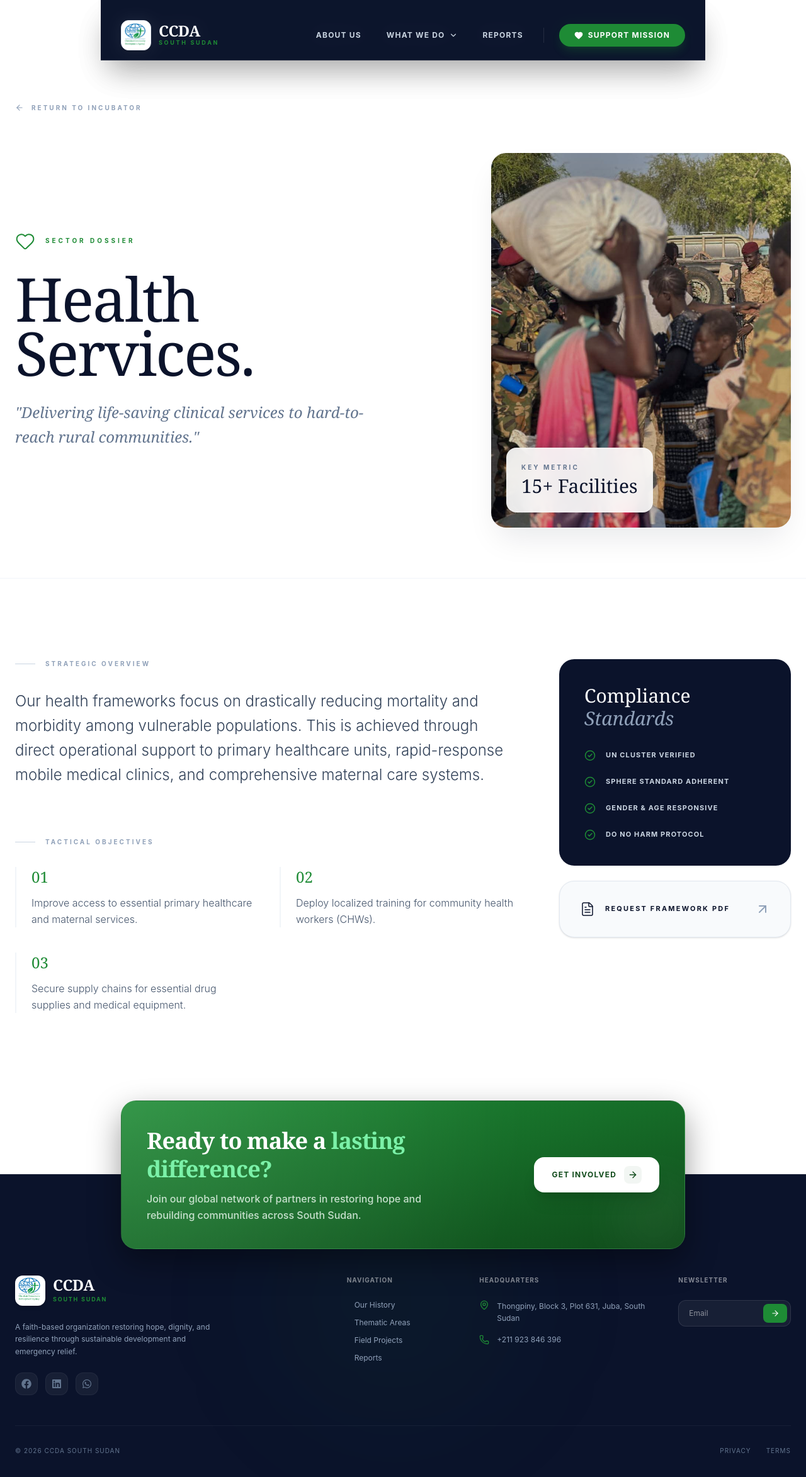
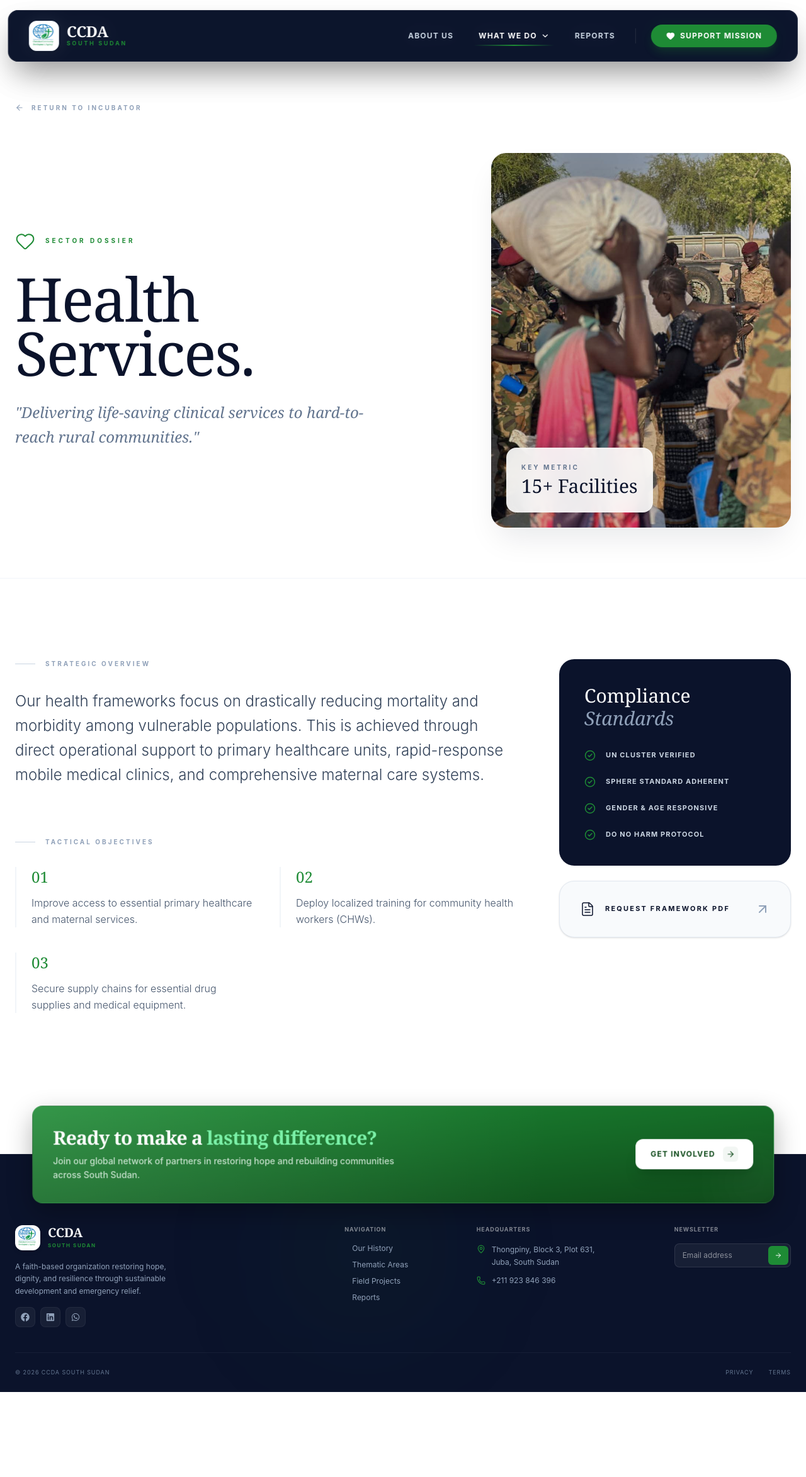
Before and after one commit to Hon-Tap/ccda-website, a Next.js app: page /programs/health in a window 1280 px wide. Shown: the top 2346 px of the page at 63% size. After the commit the page ends 2211 px from the top, so only its background shows below. Built offline with nearby package versions, Linux system fonts and the light colour scheme.

Commit message:
Improving navbar and footer

```diff
--- a/src/components/Footer.tsx
+++ b/src/components/Footer.tsx
@@ -7,73 +7,70 @@ import { FaFacebook, FaLinkedin, FaWhatsapp } from "react-icons/fa";
 
 export default function Footer() {
   return (
-    <footer className="relative bg-[#0b132b] pt-24 pb-10 text-white mt-32 border-t border-white/5">
+    <footer className="relative bg-[#0b132b] pt-16 pb-6 text-white mt-24 border-t border-white/5">
 
       {/* Ambient background effects */}
       <div className="absolute inset-0 overflow-hidden pointer-events-none">
-        <div className="absolute top-0 left-1/3 w-[400px] h-[400px] bg-[#1e8b35]/5 rounded-full blur-[100px]" />
+        <div className="absolute top-0 left-1/3 w-[300px] h-[300px] bg-[#1e8b35]/5 rounded-full blur-[100px]" />
       </div>
 
-      {/* COMPACT IMPACT CTA - Refined dimensions & typography */}
-      <div className="absolute top-0 left-1/2 -translate-x-1/2 -translate-y-1/2 w-[90%] max-w-4xl z-30">
-        <div className="relative overflow-hidden rounded-3xl bg-gradient-to-br from-[#1e8b35] via-[#166c28] to-[#0f4a1a] p-8 md:p-10 shadow-[0_20px_50px_rgba(0,0,0,0.4)] border border-white/10 backdrop-blur-xl">
-
-          {/* Spotlight highlight effect */}
+      {/* COMPACT IMPACT CTA - Tighter padding and margins */}
+      <div className="absolute top-0 left-1/2 -translate-x-1/2 -translate-y-1/2 w-[92%] max-w-[1200px] z-30">
+        <div className="relative overflow-hidden rounded-2xl bg-gradient-to-br from-[#1e8b35] via-[#166c28] to-[#0f4a1a] p-6 md:p-8 shadow-[0_15px_40px_rgba(0,0,0,0.3)] border border-white/10 backdrop-blur-xl">
           <div className="absolute inset-0 bg-[radial-gradient(circle_at_top_left,rgba(255,255,255,0.1),transparent_70%)] pointer-events-none" />
 
-          <div className="relative z-10 flex flex-col md:flex-row items-center justify-between gap-6 md:gap-12">
-            <div className="text-center md:text-left max-w-lg">
-              <h2 className="text-2xl md:text-3xl lg:text-4xl font-serif font-bold text-white mb-3 tracking-tight leading-tight">
+          <div className="relative z-10 flex flex-col md:flex-row items-center justify-between gap-4 md:gap-8">
+            <div className="text-center md:text-left max-w-xl">
+              <h2 className="text-xl md:text-2xl lg:text-3xl font-serif font-bold text-white mb-2 tracking-tight">
                 Ready to make a <span className="text-green-300">lasting difference?</span>
               </h2>
-              <p className="text-green-50/80 text-sm md:text-base font-medium leading-relaxed">
+              <p className="text-green-50/80 text-xs md:text-sm font-medium leading-relaxed">
                 Join our global network of partners in restoring hope and rebuilding communities across South Sudan.
               </p>
             </div>
 
             <Link
               href="/contact"
-              className="group bg-white text-[#0f4a1a] px-7 py-3.5 rounded-2xl font-bold uppercase tracking-widest text-xs hover:bg-green-50 transition-all duration-300 shadow-xl flex items-center gap-3 whitespace-nowrap active:scale-95"
+              className="group shrink-0 bg-white text-[#0f4a1a] px-6 py-3 rounded-xl font-bold uppercase tracking-widest text-xs hover:bg-green-50 transition-all duration-300 shadow-xl flex items-center gap-3 active:scale-95"
             >
               Get Involved
-              <div className="w-7 h-7 rounded-lg bg-[#0f4a1a]/5 flex items-center justify-center group-hover:bg-[#1e8b35] group-hover:text-white transition-all duration-300">
-                <ArrowRight size={16} className="transform group-hover:translate-x-0.5 transition-transform" />
+              <div className="w-6 h-6 rounded-md bg-[#0f4a1a]/5 flex items-center justify-center group-hover:bg-[#1e8b35] group-hover:text-white transition-all duration-300">
+                <ArrowRight size={14} className="transform group-hover:translate-x-0.5 transition-transform" />
               </div>
             </Link>
           </div>
-
-          {/* Minimalist decorative elements */}
-          <div className="absolute -right-4 -bottom-4 w-32 h-32 bg-white/5 rounded-full blur-2xl" />
+          <div className="absolute -right-4 -bottom-4 w-24 h-24 bg-white/5 rounded-full blur-2xl" />
         </div>
       </div>
 
-      <div className="relative max-w-7xl mx-auto px-6 mt-16 z-10">
-        <div className="grid grid-cols-1 md:grid-cols-2 lg:grid-cols-12 gap-10 lg:gap-8 pb-12 border-b border-white/5">
+      <div className="relative max-w-7xl mx-auto px-6 mt-12 z-10">
+        {/* Adjusted Grid - Reduced gap from gap-10 to gap-6 */}
+        <div className="grid grid-cols-1 md:grid-cols-2 lg:grid-cols-12 gap-8 lg:gap-6 pb-10 border-b border-white/5">
 
           {/* Brand Section */}
-          <div className="lg:col-span-4 space-y-6">
+          <div className="lg:col-span-4 space-y-4">
             <div className="flex items-center gap-3">
-              <div className="bg-white p-1 rounded-xl shadow-md flex items-center justify-center w-12 h-12">
+              <div className="bg-white p-1 rounded-xl shadow-md flex items-center justify-center w-10 h-10">
                   <Image
                     src="/CCDA-logo.jpeg"
-                    alt="CCDA Organization Logo"
-                    width={48}
-                    height={48}
+                    alt="CCDA Logo"
+                    width={40}
+                    height={40}
                     priority
                     className="object-contain"
                   />
                 </div>
               <div className="flex flex-col">
-                <span className="text-2xl font-serif font-bold tracking-tight text-white leading-none">CCDA</span>
-                <span className="text-[9px] font-bold uppercase tracking-[0.2em] text-[#1e8b35] mt-1">South Sudan</span>
+                <span className="text-xl font-serif font-bold tracking-tight text-white leading-none">CCDA</span>
+                <span className="text-[8px] font-bold uppercase tracking-[0.2em] text-[#1e8b35] mt-1">South Sudan</span>
               </div>
             </div>
 
-            <p className="text-slate-400 text-xs leading-relaxed max-w-xs">
+            <p className="text-slate-400 text-xs leading-relaxed max-w-[280px]">
               A faith-based organization restoring hope, dignity, and resilience through sustainable development and emergency relief.
             </p>
 
-            <div className="flex gap-3">
+            <div className="flex gap-2">
               {[
                 { icon: FaFacebook, color: "#1877F2", label: "Facebook" },
                 { icon: FaLinkedin, color: "#0A66C2", label: "LinkedIn" },
@@ -82,10 +79,10 @@ export default function Footer() {
                 <Link
                   key={social.label}
                   href="#"
-                  className="group relative w-9 h-9 rounded-xl bg-white/5 border border-white/5 flex items-center justify-center transition-all duration-300 hover:-translate-y-1"
+                  className="group relative w-8 h-8 rounded-lg bg-white/5 border border-white/5 flex items-center justify-center transition-all duration-300 hover:-translate-y-1"
                 >
-                  <div className="absolute inset-0 rounded-xl opacity-0 group-hover:opacity-100 transition-opacity duration-300" style={{ backgroundColor: social.color }} />
-                  <social.icon size={16} className="relative z-10 text-slate-500 group-hover:text-white transition-colors" />
+                  <div className="absolute inset-0 rounded-lg opacity-0 group-hover:opacity-100 transition-opacity duration-300" style={{ backgroundColor: social.color }} />
+                  <social.icon size={14} className="relative z-10 text-slate-400 group-hover:text-white transition-colors" />
                 </Link>
               ))}
             </div>
@@ -93,8 +90,8 @@ export default function Footer() {
 
           {/* Navigation links */}
           <div className="lg:col-span-2 lg:col-start-6">
-            <h4 className="font-bold uppercase tracking-widest text-[10px] text-white/50 mb-6">Navigation</h4>
-            <ul className="space-y-3">
+            <h4 className="font-bold uppercase tracking-widest text-[9px] text-white/50 mb-4">Navigation</h4>
+            <ul className="space-y-2.5">
               {["Our History", "Thematic Areas", "Field Projects", "Reports"].map((item) => (
                 <li key={item}>
                   <Link href="#" className="text-slate-400 hover:text-[#1e8b35] text-xs transition-colors flex items-center gap-2 group">
@@ -108,14 +105,14 @@ export default function Footer() {
 
           {/* Location / Headquarters */}
           <div className="lg:col-span-3">
-            <h4 className="font-bold uppercase tracking-widest text-[10px] text-white/50 mb-6">Headquarters</h4>
-            <div className="space-y-4">
-              <div className="flex gap-3 items-start text-xs text-slate-400 group">
-                <MapPin size={16} className="text-[#1e8b35] shrink-0" />
-                <span className="leading-relaxed">Thongpiny, Block 3, Plot 631, Juba, South Sudan</span>
+            <h4 className="font-bold uppercase tracking-widest text-[9px] text-white/50 mb-4">Headquarters</h4>
+            <div className="space-y-3">
+              <div className="flex gap-2.5 items-start text-xs text-slate-400">
+                <MapPin size={14} className="text-[#1e8b35] shrink-0 mt-0.5" />
+                <span className="leading-relaxed">Thongpiny, Block 3, Plot 631,<br/>Juba, South Sudan</span>
               </div>
-              <div className="flex gap-3 items-center text-xs text-slate-400">
-                <Phone size={16} className="text-[#1e8b35] shrink-0" />
+              <div className="flex gap-2.5 items-center text-xs text-slate-400">
+                <Phone size={14} className="text-[#1e8b35] shrink-0" />
                 <span>+211 923 846 396</span>
               </div>
             </div>
@@ -123,21 +120,22 @@ export default function Footer() {
 
           {/* Newsletter / Compact */}
           <div className="lg:col-span-2">
-            <h4 className="font-bold uppercase tracking-widest text-[10px] text-white/50 mb-6">Newsletter</h4>
+            <h4 className="font-bold uppercase tracking-widest text-[9px] text-white/50 mb-4">Newsletter</h4>
             <form className="relative group" onSubmit={(e) => e.preventDefault()}>
               <input
                 type="email"
-                placeholder="Email"
-                className="w-full bg-white/5 border border-white/10 rounded-xl px-4 py-3 text-xs text-white focus:outline-none focus:border-[#1e8b35] transition-all"
+                placeholder="Email address"
+                className="w-full bg-white/5 border border-white/10 rounded-lg px-3 py-2.5 text-xs text-white focus:outline-none focus:border-[#1e8b35] transition-all"
               />
-              <button className="absolute right-1.5 top-1.5 bottom-1.5 bg-[#1e8b35] text-white px-3 rounded-lg hover:bg-[#166c28] transition-all">
-                <ArrowRight size={14} />
+              <button className="absolute right-1 top-1 bottom-1 bg-[#1e8b35] text-white px-2.5 rounded-md hover:bg-[#166c28] transition-all">
+                <ArrowRight size={12} />
               </button>
             </form>
           </div>
         </div>
 
-        <div className="pt-8 flex flex-col md:flex-row justify-between items-center gap-4 text-[10px] text-slate-500 uppercase tracking-widest">
+        {/* Bottom Bar */}
+        <div className="pt-6 flex flex-col md:flex-row justify-between items-center gap-4 text-[9px] text-slate-500 uppercase tracking-widest">
           <p>© {new Date().getFullYear()} CCDA South Sudan</p>
           <div className="flex gap-6">
             <Link href="#" className="hover:text-white transition-colors">Privacy</Link>
--- a/src/components/Navbar.tsx
+++ b/src/components/Navbar.tsx
@@ -11,6 +11,14 @@ export default function Navbar() {
   const pathname = usePathname();
   const [isMobileMenuOpen, setIsMobileMenuOpen] = useState(false);
   const [activeDropdown, setActiveDropdown] = useState<string | null>(null);
+  const [scrolled, setScrolled] = useState(false);
+
+  // Handle scroll effect for the floating pill
+  useEffect(() => {
+    const handleScroll = () => setScrolled(window.scrollY > 20);
+    window.addEventListener("scroll", handleScroll);
+    return () => window.removeEventListener("scroll", handleScroll);
+  }, []);
 
   // Lock body scroll when mobile menu is open
   useEffect(() => {
@@ -36,20 +44,21 @@ export default function Navbar() {
         { title: "Protection", desc: "Fostering community resilience", href: "/programs/peace", icon: Shield },
       ]
     },
-    // { label: "Projects", href: "/projects" },
     { label: "Reports", href: "/reports" },
   ];
 
-  // Cinematic easing for the mobile menu
   const sleekEase = [0.22, 1, 0.36, 1];
 
   return (
     <>
-      {/* HEADER CONTAINER */}
-      <header className="fixed top-0 left-1/2 -translate-x-1/2 w-[95%] sm:w-[85%] md:w-full lg:w-full xl:w-[75%] z-[100] mt-4 md:mt-0 md:pt-4 rounded-2xl md:rounded-none transition-all duration-300">
-        <div className="absolute inset-0 bg-[#0b132b]/90 backdrop-blur-md rounded-2xl md:rounded-none shadow-2xl shadow-black/20 border border-white/10 md:border-t-0 md:border-x-0 transition-all" />
-
-        <div className="relative max-w-7xl mx-auto px-5 md:px-8 h-20 flex items-center justify-between">
+      <header
+        className={`fixed left-1/2 -translate-x-1/2 z-[100] transition-all duration-500 ease-out ${
+          scrolled
+            ? "top-0 w-full rounded-none border-b border-white/10 bg-[#0b132b]/95 backdrop-blur-lg shadow-xl"
+            : "top-4 w-[96%] md:w-[98%] max-w-[1400px] rounded-2xl bg-[#0b132b]/90 backdrop-blur-md shadow-2xl border border-white/10"
+        }`}
+      >
+        <div className="relative px-5 md:px-8 h-20 flex items-center justify-between">
 
           {/* LOGO SECTION */}
           <Link href="/" className="flex items-center gap-3 group z-50">
@@ -75,7 +84,10 @@ export default function Navbar() {
 
           {/* DESKTOP NAV */}
           <nav className="hidden lg:flex items-center gap-2">
-            {navItems.map((item) => (
+            {navItems.map((item) => {
+              const isActive = pathname === item.href || pathname.startsWith(`${item.href}/`);
+
+              return (
                 <div
                   key={item.label}
                   className="relative group"
@@ -84,7 +96,9 @@ export default function Navbar() {
                 >
                   <Link
                     href={item.href}
-                  className="relative flex items-center gap-1.5 px-4 py-2 text-xs font-bold uppercase tracking-widest text-slate-300 transition-colors hover:text-white rounded-lg"
+                    className={`relative flex items-center gap-1.5 px-4 py-2 text-xs font-bold uppercase tracking-widest transition-colors rounded-lg hover:text-white ${
+                      isActive ? "text-white" : "text-slate-300"
+                    }`}
                   >
                     {item.label}
                     {item.children && (
@@ -93,11 +107,15 @@ export default function Navbar() {
                         className={`transition-transform duration-500 ease-out ${activeDropdown === item.label ? 'rotate-180 text-[#1e8b35]' : ''}`}
                       />
                     )}
-                  {/* Glowing Underline Slide Animation */}
-                  <span className="absolute bottom-0 left-1/2 -translate-x-1/2 h-[2px] w-0 bg-gradient-to-r from-transparent via-[#1e8b35] to-transparent transition-all duration-500 ease-out group-hover:w-[calc(100%-1rem)]" />
+                    {/* Glowing Underline - Stays visible if active */}
+                    <span
+                      className={`absolute bottom-0 left-1/2 -translate-x-1/2 h-[2px] bg-gradient-to-r from-transparent via-[#1e8b35] to-transparent transition-all duration-500 ease-out ${
+                        isActive ? "w-[calc(100%-1rem)]" : "w-0 group-hover:w-[calc(100%-1rem)]"
+                      }`}
+                    />
                   </Link>
 
-                {/* DESKTOP DROPDOWN MENU */}
+                  {/* DESKTOP DROPDOWN MENU - Added pt-4 to wrapper to fix hover gap bug */}
                   <AnimatePresence>
                     {item.children && activeDropdown === item.label && (
                       <motion.div
@@ -105,8 +123,9 @@ export default function Navbar() {
                         animate={{ opacity: 1, y: 0, scale: 1, filter: "blur(0px)" }}
                         exit={{ opacity: 0, y: 10, scale: 0.95, filter: "blur(4px)" }}
                         transition={{ duration: 0.3, ease: sleekEase }}
-                      className="absolute top-full left-1/2 -translate-x-1/2 mt-4 w-[360px] bg-white rounded-2xl shadow-2xl shadow-black/40 border border-slate-100/50 overflow-hidden p-3"
+                        className="absolute top-full left-1/2 -translate-x-1/2 pt-4 w-[360px]"
                       >
+                        <div className="bg-white rounded-2xl shadow-2xl shadow-black/40 border border-slate-100/50 overflow-hidden p-3">
                           <div className="grid gap-1">
                             {item.children.map((child) => {
                               const Icon = child.icon;
@@ -130,11 +149,13 @@ export default function Navbar() {
                               );
                             })}
                           </div>
+                        </div>
                       </motion.div>
                     )}
                   </AnimatePresence>
                 </div>
-            ))}
+              );
+            })}
 
             <div className="h-6 w-[1px] mx-2 bg-white/10" />
 
@@ -180,7 +201,6 @@ export default function Navbar() {
       <AnimatePresence>
         {isMobileMenuOpen && (
           <>
-            {/* Darkened Backdrop */}
             <motion.div
               initial={{ opacity: 0 }}
               animate={{ opacity: 1 }}
@@ -190,7 +210,6 @@ export default function Navbar() {
               className="fixed inset-0 bg-black/60 backdrop-blur-sm z-[101] lg:hidden"
             />
 
-            {/* 75% Width Menu Panel */}
             <motion.div
               initial={{ x: "100%" }}
               animate={{ x: 0 }}
@@ -238,7 +257,6 @@ export default function Navbar() {
                 ))}
               </div>
 
-              {/* Bottom CTA Area */}
               <motion.div
                 initial={{ opacity: 0, y: 20 }}
                 animate={{ opacity: 1, y: 0 }}
```
Lines whose indentation alone changed are shown as unchanged.
